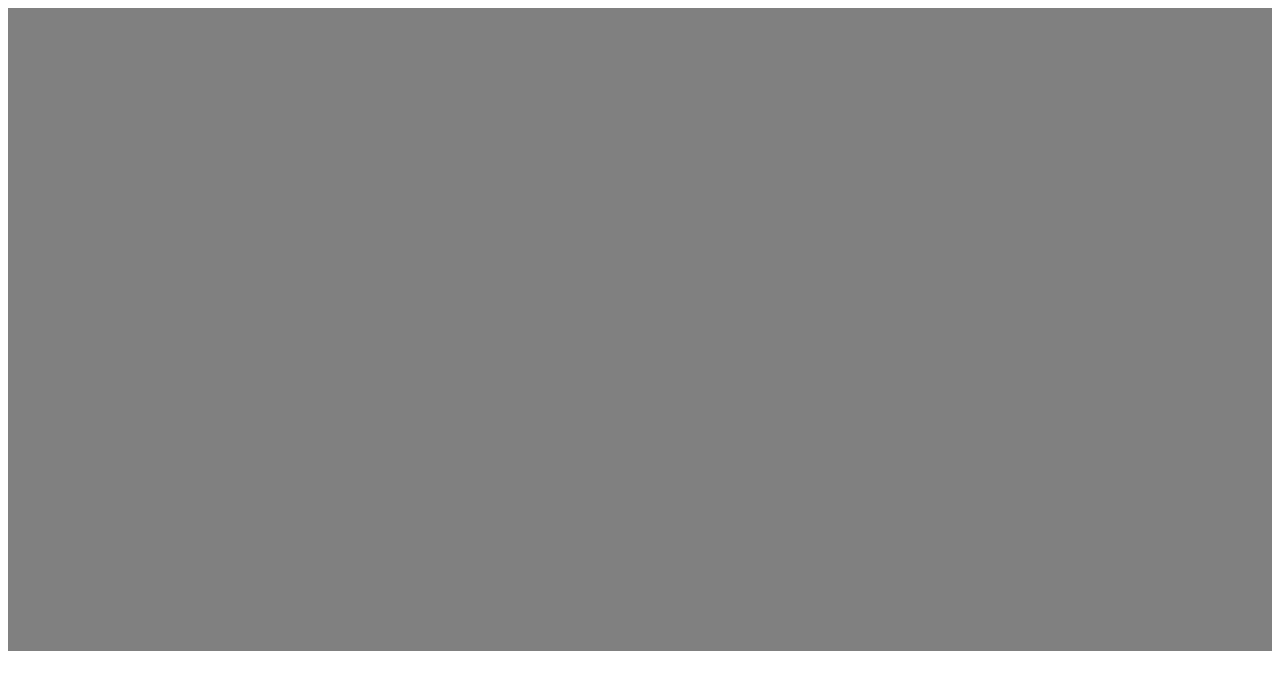
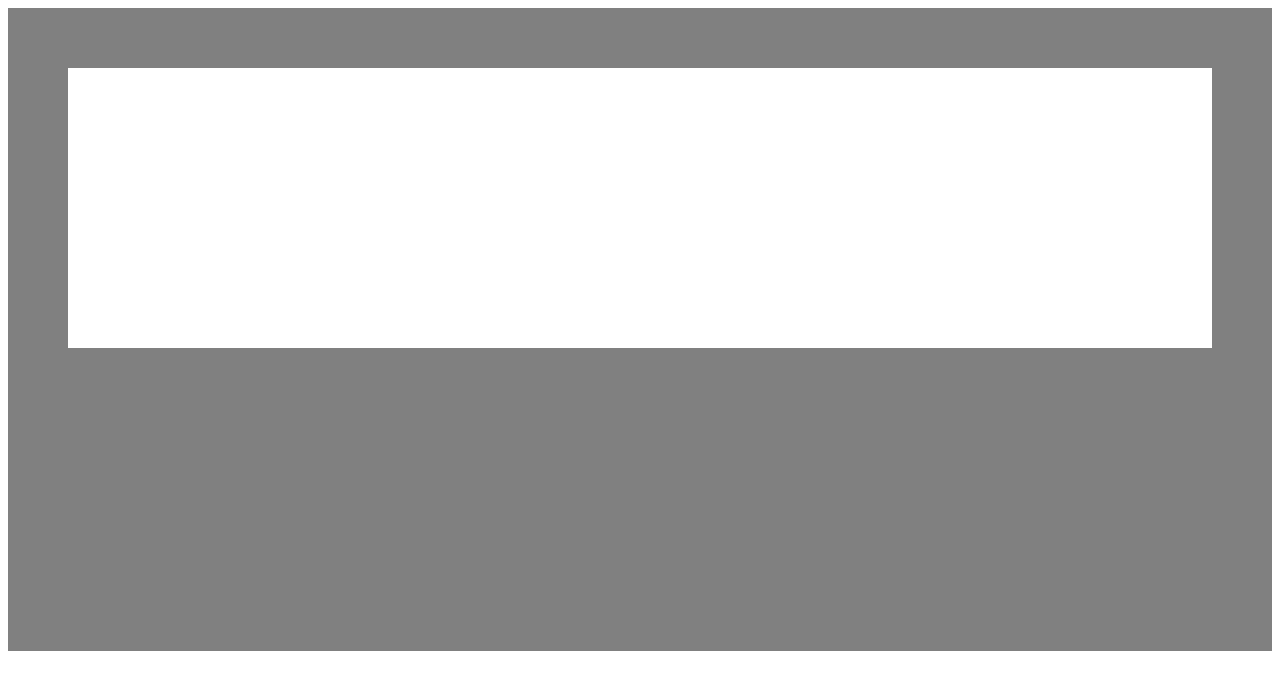
Before and after one commit to catkitty12021/game-9017905, a plain HTML site: page index.html in a window 1280 px wide. Drawn offline with Linux system fonts and the light colour scheme.

Commit message:
Update style.css

```diff
--- a/style.css
+++ b/style.css
@@ -1,5 +1,18 @@
+:root {
+    --cat: 60px;
+}
+
 div#game_container {
   background-color: gray;
   width: calc(100vw - 16px);
   height: calc((100vh - 16px)*0.82);
 }
+
+div#bricks {
+    margin: 0 auto;
+    width: calc(100% - 2 * var(--cat));
+    height: 280px;
+    background-color: white;
+    transform: translate(0px,var(
+    --cat));
+}
```
